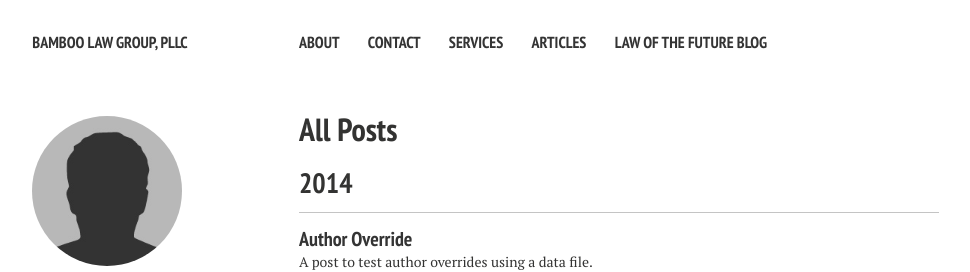
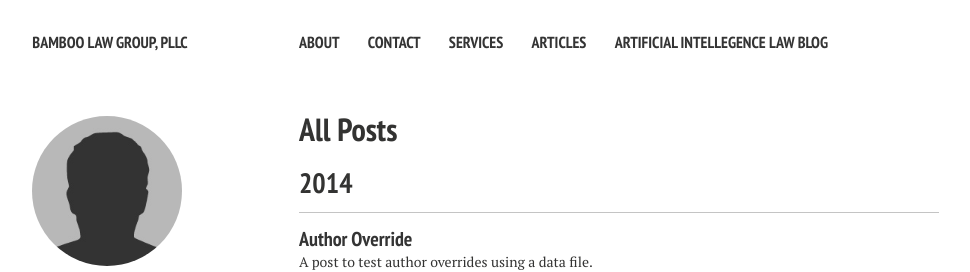
Before and after one commit to nerdyfergy/blg-site-mm3, a Jekyll site: the page built from posts/index.md, in a window 1280 px wide. Shown: the top 272 px of the page, without its empty margins (21-991 px from the left). Built offline with Jekyll 4.4.1, drawn with Linux system fonts in a browser that asks for light colours; nearby versions of some CDN libraries.

Commit message:
Update navigation.yml

```diff
--- a/_data/navigation.yml
+++ b/_data/navigation.yml
@@ -12,5 +12,5 @@
 - title: Articles
   url: /articles/
 
-- title: Law of the Future Blog
-  url: /future-law/
+- title: Artificial Intellegence Law Blog
+  url: /ai-law-blog/
```
